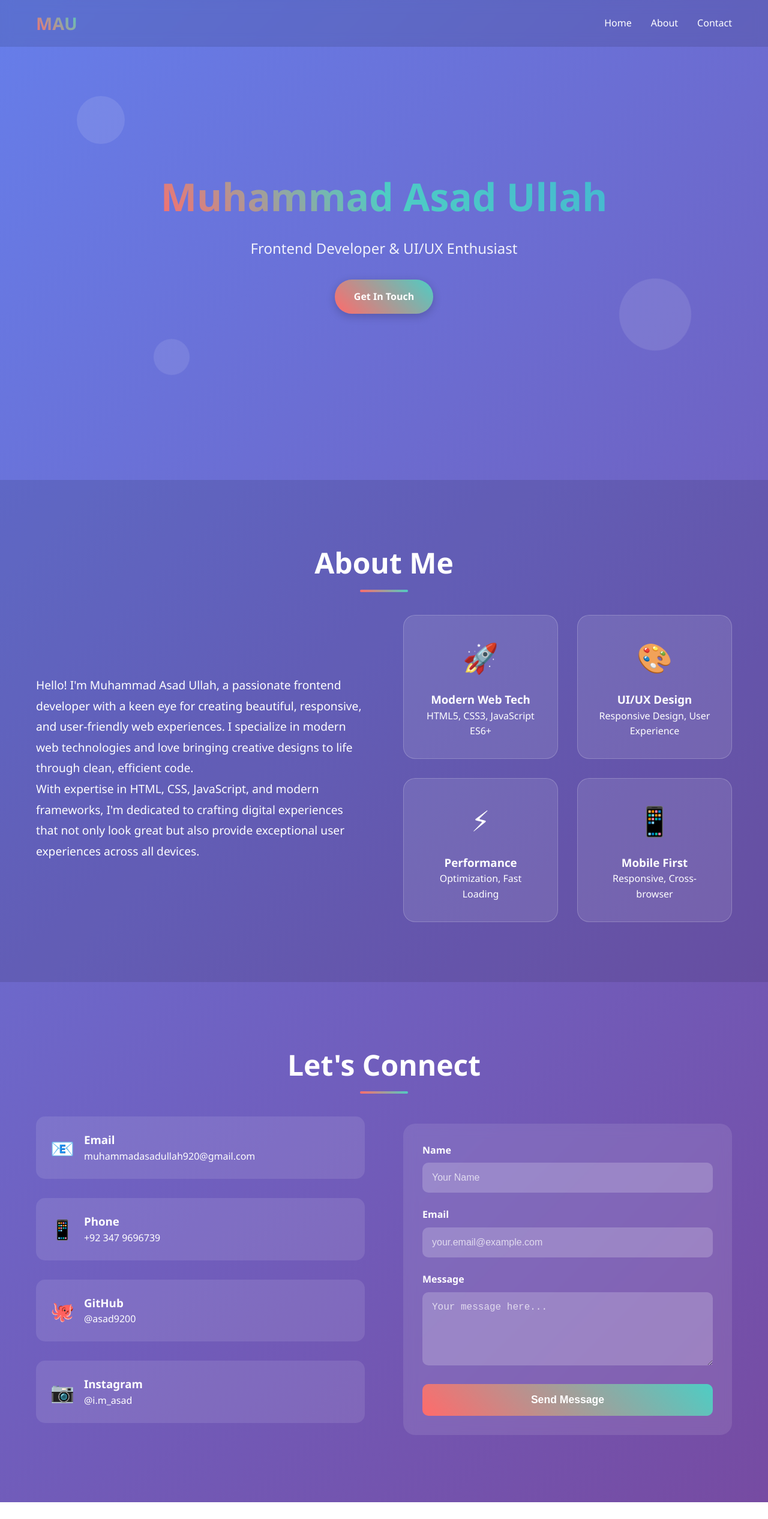
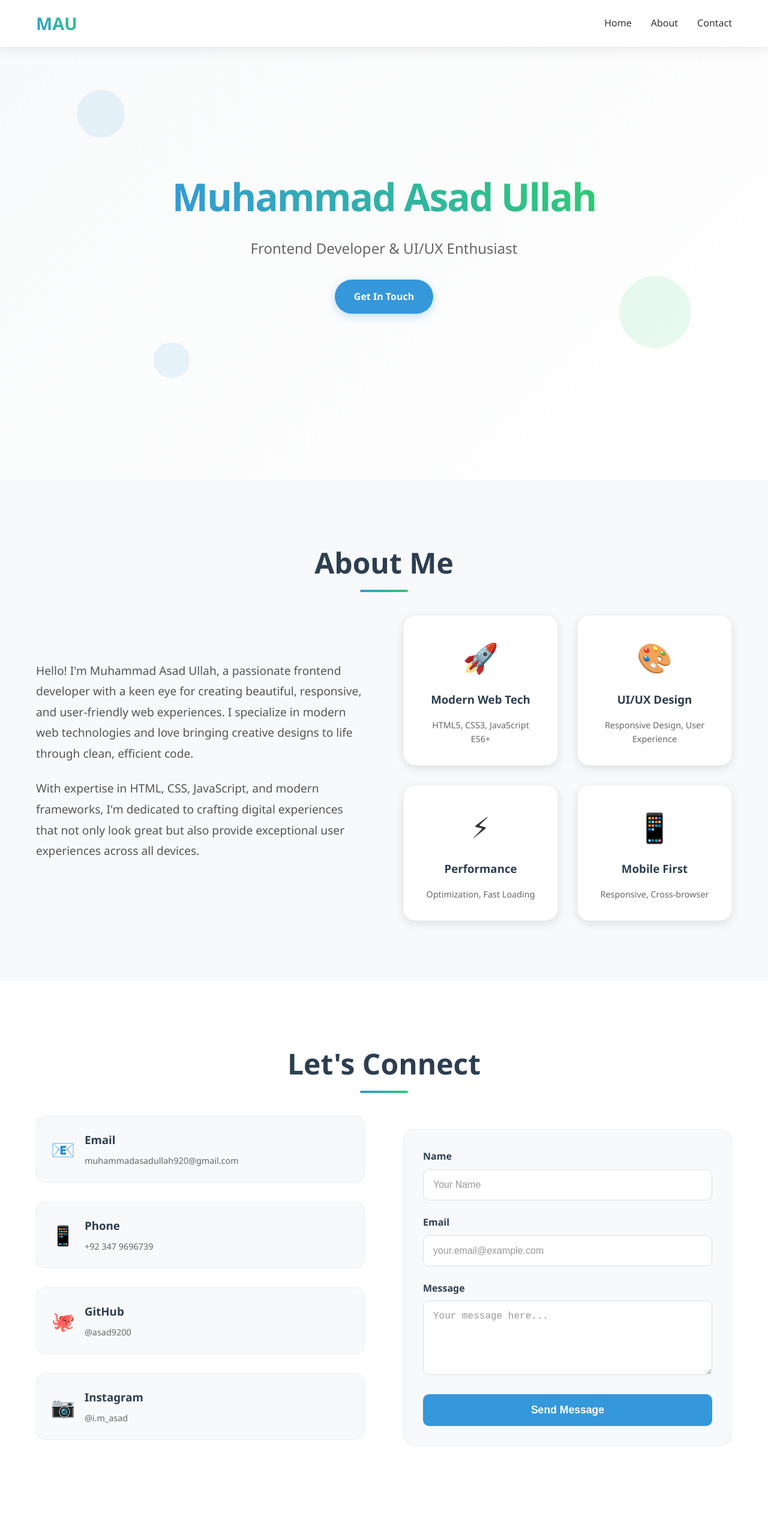
Before and after one commit to asad9200/asad.github.io, a plain HTML site: page index.html in a window 1280 px wide. Shown: the whole page at 60% size. Before the commit the page ends 2504 px from the top, so only its background shows below. Drawn offline with Linux system fonts and the light colour scheme.

Commit message:
Update index.html

```diff
--- a/index.html
+++ b/index.html
@@ -13,8 +13,8 @@
 
         body {
             font-family: 'Segoe UI', Tahoma, Geneva, Verdana, sans-serif;
-            background: linear-gradient(135deg, #667eea 0%, #764ba2 100%);
-            color: #fff;
+            background: #ffffff;
+            color: #333;
             overflow-x: hidden;
             line-height: 1.6;
         }
@@ -30,11 +30,12 @@
             position: fixed;
             top: 0;
             width: 100%;
-            background: rgba(0, 0, 0, 0.1);
+            background: rgba(255, 255, 255, 0.95);
             backdrop-filter: blur(10px);
             z-index: 1000;
             padding: 1rem 0;
             transition: all 0.3s ease;
+            box-shadow: 0 2px 20px rgba(0, 0, 0, 0.1);
         }
 
         nav {
@@ -46,7 +47,8 @@
         .logo {
             font-size: 1.8rem;
             font-weight: bold;
-            background: linear-gradient(45deg, #ff6b6b, #4ecdc4);
+            color: #2c3e50;
+            background: linear-gradient(45deg, #3498db, #2ecc71);
             -webkit-background-clip: text;
             -webkit-text-fill-color: transparent;
             background-clip: text;
@@ -59,10 +61,11 @@
         }
 
         .nav-links a {
-            color: #fff;
+            color: #333;
             text-decoration: none;
             transition: all 0.3s ease;
             position: relative;
+            font-weight: 500;
         }
 
         .nav-links a::after {
@@ -72,12 +75,16 @@
             left: 0;
             width: 0;
             height: 2px;
-            background: #4ecdc4;
+            background: #3498db;
             transition: width 0.3s ease;
         }
 
         .nav-links a:hover::after {
             width: 100%;
+        }
+
+        .nav-links a:hover {
+            color: #3498db;
         }
 
         /* Hero Section */
@@ -88,6 +95,7 @@
             justify-content: center;
             text-align: center;
             position: relative;
+            background: linear-gradient(135deg, #f8f9fa 0%, #ffffff 100%);
         }
 
         .hero-content {
@@ -98,34 +106,41 @@
         .hero h1 {
             font-size: 4rem;
             margin-bottom: 1rem;
-            background: linear-gradient(45deg, #ff6b6b, #4ecdc4, #45b7d1);
+            color: #2c3e50;
+            font-weight: 700;
+            letter-spacing: -2px;
+        }
+
+        .hero .name-highlight {
+            background: linear-gradient(45deg, #3498db, #2ecc71);
             -webkit-background-clip: text;
             -webkit-text-fill-color: transparent;
             background-clip: text;
-            animation: gradient 3s ease infinite;
         }
 
         .hero p {
             font-size: 1.5rem;
             margin-bottom: 2rem;
-            opacity: 0.9;
+            color: #666;
+            font-weight: 300;
         }
 
         .cta-button {
             display: inline-block;
             padding: 1rem 2rem;
-            background: linear-gradient(45deg, #ff6b6b, #4ecdc4);
+            background: #3498db;
             color: #fff;
             text-decoration: none;
             border-radius: 50px;
-            font-weight: bold;
+            font-weight: 600;
             transition: all 0.3s ease;
-            box-shadow: 0 4px 15px rgba(0, 0, 0, 0.2);
+            box-shadow: 0 4px 15px rgba(52, 152, 219, 0.3);
         }
 
         .cta-button:hover {
             transform: translateY(-2px);
-            box-shadow: 0 6px 20px rgba(0, 0, 0, 0.3);
+            box-shadow: 0 6px 20px rgba(52, 152, 219, 0.4);
+            background: #2980b9;
         }
 
         /* Floating shapes */
@@ -141,9 +156,9 @@
 
         .shape {
             position: absolute;
-            background: rgba(255, 255, 255, 0.1);
+            background: rgba(52, 152, 219, 0.1);
             border-radius: 50%;
-            animation: float 6s ease-in-out infinite;
+            animation: float 8s ease-in-out infinite;
         }
 
         .shape:nth-child(1) {
@@ -160,6 +175,7 @@
             top: 60%;
             right: 10%;
             animation-delay: 2s;
+            background: rgba(46, 204, 113, 0.1);
         }
 
         .shape:nth-child(3) {
@@ -173,7 +189,7 @@
         /* About Section */
         .about {
             padding: 100px 0;
-            background: rgba(0, 0, 0, 0.1);
+            background: #f8f9fa;
         }
 
         .section-title {
@@ -181,6 +197,8 @@
             font-size: 3rem;
             margin-bottom: 3rem;
             position: relative;
+            color: #2c3e50;
+            font-weight: 700;
         }
 
         .section-title::after {
@@ -191,7 +209,7 @@
             transform: translateX(-50%);
             width: 80px;
             height: 4px;
-            background: linear-gradient(45deg, #ff6b6b, #4ecdc4);
+            background: linear-gradient(45deg, #3498db, #2ecc71);
             border-radius: 2px;
         }
 
@@ -205,6 +223,11 @@
         .about-text {
             font-size: 1.2rem;
             line-height: 1.8;
+            color: #555;
+        }
+
+        .about-text p {
+            margin-bottom: 1.5rem;
         }
 
         .skills {
@@ -214,17 +237,18 @@
         }
 
         .skill-card {
-            background: rgba(255, 255, 255, 0.1);
+            background: #fff;
             padding: 2rem;
             border-radius: 20px;
             text-align: center;
             transition: all 0.3s ease;
-            border: 1px solid rgba(255, 255, 255, 0.2);
+            box-shadow: 0 5px 15px rgba(0, 0, 0, 0.1);
+            border: 1px solid rgba(0, 0, 0, 0.05);
         }
 
         .skill-card:hover {
             transform: translateY(-10px);
-            background: rgba(255, 255, 255, 0.2);
+            box-shadow: 0 15px 35px rgba(0, 0, 0, 0.15);
         }
 
         .skill-icon {
@@ -232,9 +256,21 @@
             margin-bottom: 1rem;
         }
 
+        .skill-card h3 {
+            color: #2c3e50;
+            margin-bottom: 1rem;
+            font-weight: 600;
+        }
+
+        .skill-card p {
+            color: #666;
+            font-size: 0.9rem;
+        }
+
         /* Contact Section */
         .contact {
             padding: 100px 0;
+            background: #fff;
         }
 
         .contact-content {
@@ -253,27 +289,40 @@
             align-items: center;
             margin-bottom: 2rem;
             padding: 1.5rem;
-            background: rgba(255, 255, 255, 0.1);
+            background: #f8f9fa;
             border-radius: 15px;
             transition: all 0.3s ease;
+            border: 1px solid rgba(0, 0, 0, 0.05);
         }
 
         .contact-item:hover {
-            background: rgba(255, 255, 255, 0.2);
+            background: #e3f2fd;
             transform: translateX(10px);
+            box-shadow: 0 5px 15px rgba(0, 0, 0, 0.1);
         }
 
         .contact-icon {
             font-size: 2rem;
             margin-right: 1rem;
-            color: #4ecdc4;
+            color: #3498db;
+        }
+
+        .contact-item h3 {
+            color: #2c3e50;
+            margin-bottom: 0.5rem;
+            font-weight: 600;
+        }
+
+        .contact-item p {
+            color: #666;
+            font-size: 0.9rem;
         }
 
         .contact-form {
-            background: rgba(255, 255, 255, 0.1);
+            background: #f8f9fa;
             padding: 2rem;
             border-radius: 20px;
-            backdrop-filter: blur(10px);
+            border: 1px solid rgba(0, 0, 0, 0.05);
         }
 
         .form-group {
@@ -283,41 +332,51 @@
         .form-group label {
             display: block;
             margin-bottom: 0.5rem;
-            font-weight: bold;
+            font-weight: 600;
+            color: #2c3e50;
         }
 
         .form-group input,
         .form-group textarea {
             width: 100%;
             padding: 1rem;
-            border: none;
+            border: 1px solid #ddd;
             border-radius: 10px;
-            background: rgba(255, 255, 255, 0.2);
-            color: #fff;
+            background: #fff;
+            color: #333;
             font-size: 1rem;
+            transition: all 0.3s ease;
+        }
+
+        .form-group input:focus,
+        .form-group textarea:focus {
+            outline: none;
+            border-color: #3498db;
+            box-shadow: 0 0 0 3px rgba(52, 152, 219, 0.1);
         }
 
         .form-group input::placeholder,
         .form-group textarea::placeholder {
-            color: rgba(255, 255, 255, 0.7);
+            color: #999;
         }
 
         .submit-btn {
             width: 100%;
             padding: 1rem;
-            background: linear-gradient(45deg, #ff6b6b, #4ecdc4);
+            background: #3498db;
             color: #fff;
             border: none;
             border-radius: 10px;
             font-size: 1.1rem;
-            font-weight: bold;
+            font-weight: 600;
             cursor: pointer;
             transition: all 0.3s ease;
         }
 
         .submit-btn:hover {
             transform: translateY(-2px);
-            box-shadow: 0 6px 20px rgba(0, 0, 0, 0.3);
+            box-shadow: 0 6px 20px rgba(52, 152, 219, 0.3);
+            background: #2980b9;
         }
 
         /* Animations */
@@ -338,15 +397,6 @@
             }
             50% {
                 transform: translateY(-20px) rotate(180deg);
-            }
-        }
-
-        @keyframes gradient {
-            0%, 100% {
-                background-position: 0% 50%;
-            }
-            50% {
-                background-position: 100% 50%;
             }
         }
 
@@ -385,9 +435,25 @@
             top: 0;
             left: 0;
             height: 4px;
-            background: linear-gradient(45deg, #ff6b6b, #4ecdc4);
+            background: linear-gradient(45deg, #3498db, #2ecc71);
             z-index: 1001;
             transition: width 0.3s ease;
+        }
+
+        /* Mobile menu toggle */
+        .mobile-menu-toggle {
+            display: none;
+            background: none;
+            border: none;
+            font-size: 1.5rem;
+            cursor: pointer;
+            color: #333;
+        }
+
+        @media (max-width: 768px) {
+            .mobile-menu-toggle {
+                display: block;
+            }
         }
     </style>
 </head>
@@ -402,6 +468,7 @@
                 <li><a href="#about">About</a></li>
                 <li><a href="#contact">Contact</a></li>
             </ul>
+            <button class="mobile-menu-toggle">☰</button>
         </nav>
     </header>
 
@@ -412,7 +479,7 @@
             <div class="shape"></div>
         </div>
         <div class="hero-content">
-            <h1>Muhammad Asad Ullah</h1>
+            <h1><span class="name-highlight">Muhammad Asad Ullah</span></h1>
             <p>Frontend Developer & UI/UX Enthusiast</p>
             <a href="#contact" class="cta-button">Get In Touch</a>
         </div>
@@ -533,9 +600,9 @@
         window.addEventListener('scroll', () => {
             const header = document.querySelector('header');
             if (window.scrollY > 100) {
-                header.style.background = 'rgba(0, 0, 0, 0.3)';
+                header.style.boxShadow = '0 2px 20px rgba(0, 0, 0, 0.15)';
             } else {
-                header.style.background = 'rgba(0, 0, 0, 0.1)';
+                header.style.boxShadow = '0 2px 20px rgba(0, 0, 0, 0.1)';
             }
         });
 
@@ -590,50 +657,6 @@
             observer.observe(el);
         });
 
-        // Add some interactive particles
-        function createParticle(x, y) {
-            const particle = document.createElement('div');
-            particle.style.position = 'fixed';
-            particle.style.left = x + 'px';
-            particle.style.top = y + 'px';
-            particle.style.width = '4px';
-            particle.style.height = '4px';
-            particle.style.background = '#4ecdc4';
-            particle.style.borderRadius = '50%';
-            particle.style.pointerEvents = 'none';
-            particle.style.zIndex = '1000';
-            particle.style.animation = 'particleFloat 1s ease-out forwards';
-
-            document.body.appendChild(particle);
-
-            setTimeout(() => {
-                particle.remove();
-            }, 1000);
-        }
-
-        // Add particle animation CSS
-        const style = document.createElement('style');
-        style.textContent = `
-            @keyframes particleFloat {
-                0% {
-                    transform: translate(0, 0) scale(1);
-                    opacity: 1;
-                }
-                100% {
-                    transform: translate(${Math.random() * 100 - 50}px, ${Math.random() * 100 - 50}px) scale(0);
-                    opacity: 0;
-                }
-            }
-        `;
-        document.head.appendChild(style);
-
-        // Create particles on click
-        document.addEventListener('click', (e) => {
-            if (Math.random() > 0.7) { // 30% chance
-                createParticle(e.clientX, e.clientY);
-            }
-        });
-
         // Typing effect for hero text
         const heroText = document.querySelector('.hero p');
         const originalText = heroText.textContent;
```
